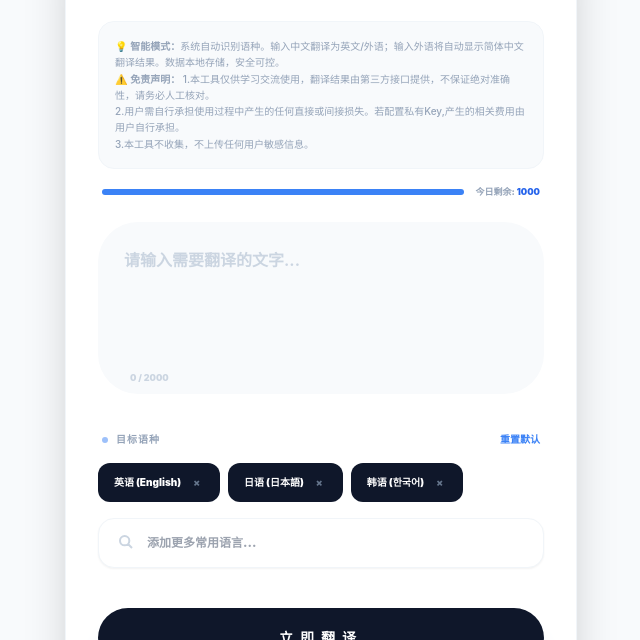
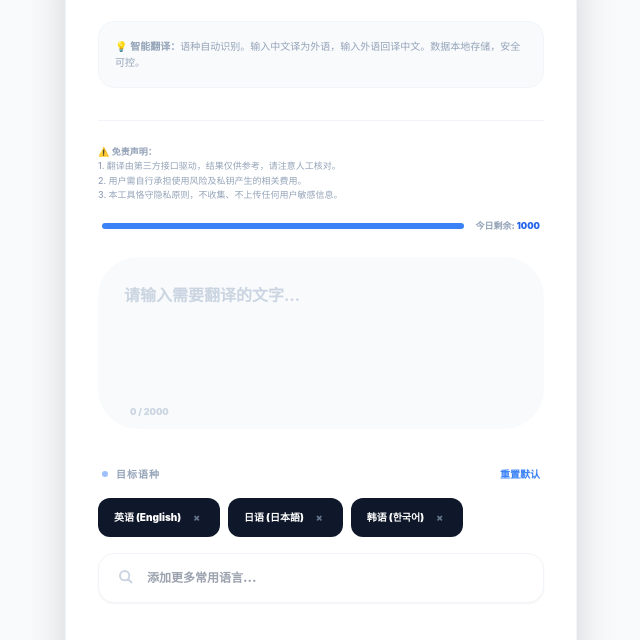
Before and after one commit to i3doit/MyTools, a plain HTML site: page AILogicTrans/LogicTrans7.html in a window 1280 px wide. Shown: the part 139-779 px from the top of the page, without its empty margins (319-959 px from the left). Drawn offline with nearby package versions, Linux system fonts and the light colour scheme.

Commit message:
Update LogicTrans7.html

```diff
--- a/AILogicTrans/LogicTrans7.html
+++ b/AILogicTrans/LogicTrans7.html
@@ -47,15 +47,19 @@
 
             <div class="mt-6 p-4 bg-slate-50 rounded-2xl border border-slate-100">
                 <p class="text-[10px] text-slate-400 leading-relaxed font-medium">
-                    💡 <strong>智能模式：</strong>系统自动识别语种。输入中文翻译为英文/外语；输入外语将自动显示简体中文翻译结果。数据本地存储，安全可控。
-                </p>
-                <p class="text-[10px] text-slate-400 leading-relaxed font-medium">
-                    ⚠️ <strong>免责声明：</strong>
-                    1.本工具仅供学习交流使用，翻译结果由第三方接口提供，不保证绝对准确性，请务必人工核对。<br>
-                    2.用户需自行承担使用过程中产生的任何直接或间接损失。若配置私有Key,产生的相关费用由用户自行承担。<br>
-                    3.本工具不收集，不上传任何用户敏感信息。
+                    💡 <strong>智能翻译：</strong>语种自动识别。输入中文译为外语，输入外语回译中文。数据本地存储，安全可控。
                 </p>
             </div>
+
+            <div class="mt-8 pt-6 border-t border-slate-100">
+                <p class="text-[9px] text-slate-400 leading-relaxed font-medium">
+                    ⚠️ <strong>免责声明：</strong><br>
+                    1. 翻译由第三方接口驱动，结果仅供参考，请注意人工核对。<br>
+                    2. 用户需自行承担使用风险及私钥产生的相关费用。<br>
+                    3. 本工具恪守隐私原则，不收集、不上传任何用户敏感信息。
+                </p>
+            </div>
+
 
             <div class="mt-4 flex items-center gap-3 px-1">
                 <div class="flex-1 h-1.5 bg-slate-100 rounded-full overflow-hidden">
```
